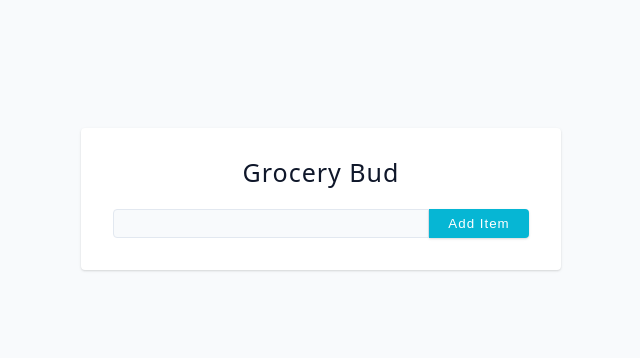
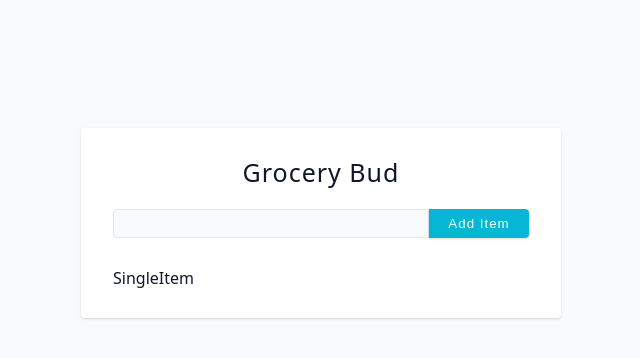
Before and after one commit to BousninaHamda/react-grocery-bud, a React (Vite) app: page / in a window 1280 px wide. Both pictures are taken after typing "Sample" into the empty fields and a click on the button "Add Item". Shown: the top 358 px of the page, without its empty margins (319-959 px from the left). Built offline with nearby package versions, Linux system fonts and the light colour scheme.

Commit message:
render items

```diff
--- a/src/App.jsx
+++ b/src/App.jsx
@@ -1,6 +1,7 @@
 import { useState } from "react";
 import Form from "./Form";
 import { nanoid } from "nanoid";
+import Items from "./Items";
 
 function App() {
   const [items, setItems] = useState([]);
@@ -12,9 +13,11 @@ function App() {
     };
     setItems([...items, newItem]);
   };
+  const removeItem = (itemId) => {};
   return (
     <section className="section-center">
       <Form addItem={addItem} />
+      <Items items={items} removeItem={removeItem} />
     </section>
   );
 }
--- /dev/null
+++ b/src/Items.jsx
@@ -0,0 +1,12 @@
+import SingleItem from "./SingleItem";
+
+const Items = ({ items, removeItem }) => {
+  return (
+    <div className="items">
+      {items.map((item) => {
+        return <SingleItem key={item.id} {...item} removeItem={removeItem} />;
+      })}
+    </div>
+  );
+};
+export default Items;
--- /dev/null
+++ b/src/SingleItem.jsx
@@ -0,0 +1,4 @@
+const SingleItem = () => {
+  return <div>SingleItem</div>;
+};
+export default SingleItem;
```
